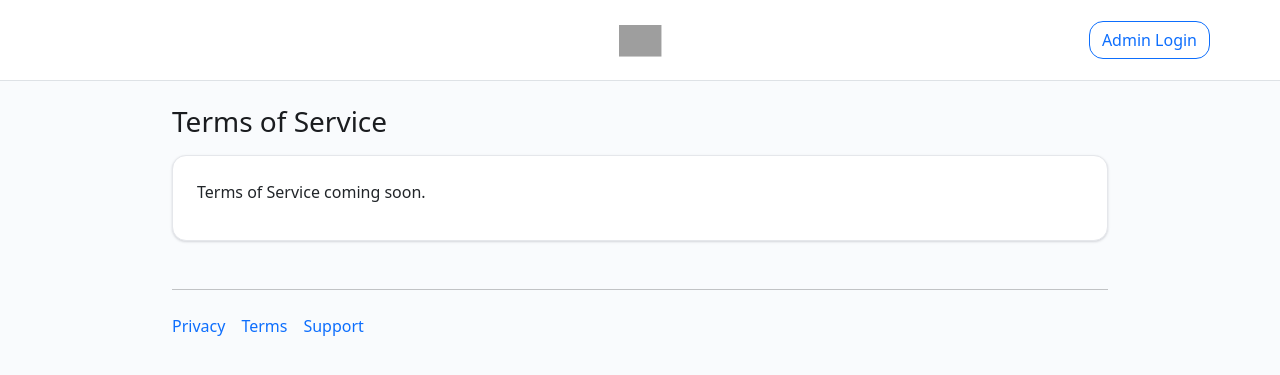
After one commit to nworley97/resume-audit-sandbox, a Flask app: page /terms in a window 1280 px wide. The commit adds this page. Shown: the top 375 px of the page. Run offline with Flask 3, Linux system fonts and the light colour scheme; grey boxes are pictures that could not be loaded.

Commit message:
Adding Legal/Privacy and logo

```diff
--- a/app.py
+++ b/app.py
@@ -4,6 +4,7 @@ from flask import (
     Flask, request, redirect, url_for,
     render_template, flash, send_file, abort, make_response
 )
+from pathlib import Path
 from markupsafe import Markup, escape
 from flask_login import (
     LoginManager, login_user, login_required,
@@ -178,6 +179,33 @@ def _parse_dt(val: str):
     except Exception:
         return None
 
+    # --- Legal pages: load DOCX and render as simple HTML ---
+BASE_DIR = Path(__file__).resolve().parent
+LEGAL_DIR = BASE_DIR / "static" / "legal"
+
+def docx_to_html_simple(docx_path: Path) -> Markup:
+    """
+    Very light DOCX -> HTML: headings become <h2>/<h3>, everything else <p>.
+    Preserves blank lines; escapes HTML.
+    """
+    d = docx.Document(str(docx_path))
+    parts = []
+    for p in d.paragraphs:
+        txt = (p.text or "").strip()
+        style = getattr(getattr(p, "style", None), "name", "") or ""
+        if not txt:
+            parts.append("<br>")
+            continue
+        if style.startswith("Heading"):
+            # map Heading 1/2/3 -> h2/h3/h4 for page hierarchy
+            level = "".join(ch for ch in style if ch.isdigit())
+            level = int(level) if level.isdigit() else 2
+            level = 2 if level == 1 else 3 if level == 2 else 4
+            parts.append(f"<h{level}>{escape(txt)}</h{level}>")
+        else:
+            parts.append(f"<p>{escape(txt)}</p>")
+    return Markup("\n".join(parts))
+
 # ─── Home ─────────────────────────────────────────────────────────
 @app.route("/")
 def home():
@@ -214,6 +242,17 @@ def _apply_candidate_filters(query, args):
         query = query.filter(Candidate.created_at <= date_to)
 
     return query
+@app.route("/privacy")
+def privacy():
+    path = LEGAL_DIR / "20250811_Privacy.docx"
+    body = docx_to_html_simple(path) if path.exists() else Markup("<p>Privacy policy coming soon.</p>")
+    return render_template("legal.html", title="Privacy Policy", body=body)
+
+@app.route("/terms")
+def terms():
+    path = LEGAL_DIR / "20250811_Terms.docx"
+    body = docx_to_html_simple(path) if path.exists() else Markup("<p>Terms of Service coming soon.</p>")
+    return render_template("legal.html", title="Terms of Service", body=body)
 
 import csv  # ensure this import exists
 # ...
--- a/static/css/app.css
+++ b/static/css/app.css
@@ -86,3 +86,7 @@ html, body{
 /* Optional vertical nav readiness */
 .has-vnav .container-narrow { max-width: 1200px; margin-left: 260px; }
 @media (max-width: 992px){ .has-vnav .container-narrow { margin-left: 0; } }
+
+/* Legal pages */
+.legal-copy p { margin-bottom: .75rem; }
+.legal-copy h2, .legal-copy h3, .legal-copy h4 { margin-top: 1.25rem; margin-bottom: .5rem; }
--- a/templates/base.html
+++ b/templates/base.html
@@ -9,17 +9,26 @@
 </head>
 <body>
   <nav class="navbar navbar-light bg-white border-bottom">
-    <div class="container-fluid">
-      <span class="navbar-brand">Black Box Strategies</span>
+    <div class="container position-relative" style="min-height:64px">
+      <!-- Centered brand/logo -->
+      <a class="navbar-brand position-absolute top-50 start-50 translate-middle"
+         href="{{ url_for('recruiter') if current_user.is_authenticated else url_for('home') }}"
+         aria-label="Black Box Strategies">
+        <img src="{{ url_for('static', filename='img/logo.png') }}" alt="Black Box Strategies" height="32"
+             onerror="this.replaceWith(document.createTextNode('Black Box Strategies'))">
+      </a>
 
+      <!-- Right-side controls -->
       {% if current_user.is_authenticated %}
-        <div class="d-flex align-items-center">
+        <div class="d-flex align-items-center position-absolute end-0 top-50 translate-middle-y">
           <a class="btn btn-outline-secondary me-2" href="{{ url_for('recruiter') }}">Recruiter</a>
           <a class="btn btn-outline-secondary me-2" href="{{ url_for('global_candidates') }}">Candidates</a>
           <a class="btn btn-outline-danger" href="{{ url_for('logout') }}">Logout</a>
         </div>
       {% else %}
-        <a class="btn btn-outline-primary" href="{{ url_for('login') }}">Admin Login</a>
+        <div class="position-absolute end-0 top-50 translate-middle-y">
+          <a class="btn btn-outline-primary" href="{{ url_for('login') }}">Admin Login</a>
+        </div>
       {% endif %}
     </div>
   </nav>
@@ -34,14 +43,15 @@
   <footer class="container container-narrow pb-4 footer">
     <hr class="my-4">
     <div class="d-flex gap-3">
-      <a href="#" class="text-decoration-none">Privacy</a>
-      <a href="#" class="text-decoration-none">Terms</a>
+      <a href="{{ url_for('privacy') }}" class="text-decoration-none">Privacy</a>
+      <a href="{{ url_for('terms') }}" class="text-decoration-none">Terms</a>
       <a href="{{ url_for('forgot') }}" class="text-decoration-none">Support</a>
     </div>
   </footer>
 
   <!-- Busy overlay (used on long submits) -->
-  <div id="busy" class="position-fixed top-0 start-0 w-100 h-100 d-none" style="background:rgba(255,255,255,.7); z-index:1050; display:grid; place-items:center;">
+  <div id="busy" class="position-fixed top-0 start-0 w-100 h-100 d-none"
+       style="background:rgba(255,255,255,.7); z-index:1050; display:grid; place-items:center;">
     <div class="text-center">
       <div class="spinner-border" role="status" aria-label="loading"></div>
       <div id="busy-text" class="mt-2 fw-semibold">Working…</div>
--- /dev/null
+++ b/templates/legal.html
@@ -0,0 +1,7 @@
+{% extends "base.html" %}
+{% block content %}
+<h3 class="mb-3">{{ title }}</h3>
+<div class="card p-4 legal-copy">
+  {{ body|safe }}
+</div>
+{% endblock %}
```
Also changed, not shown: 2 other files.
